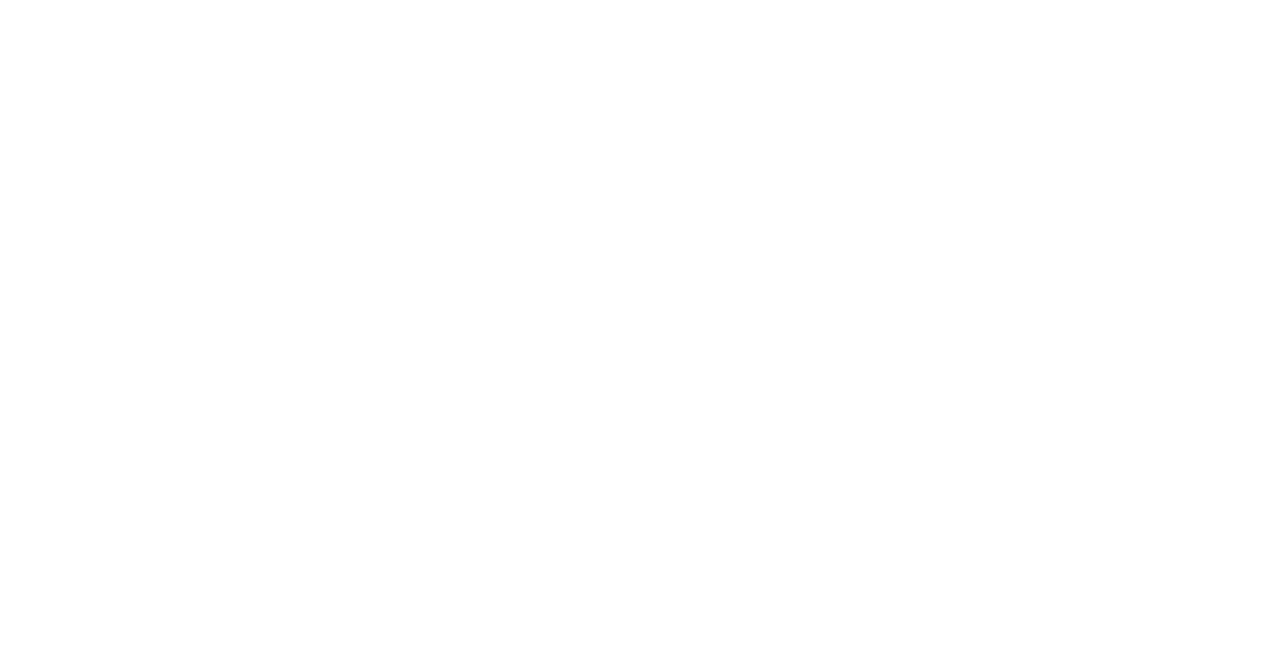
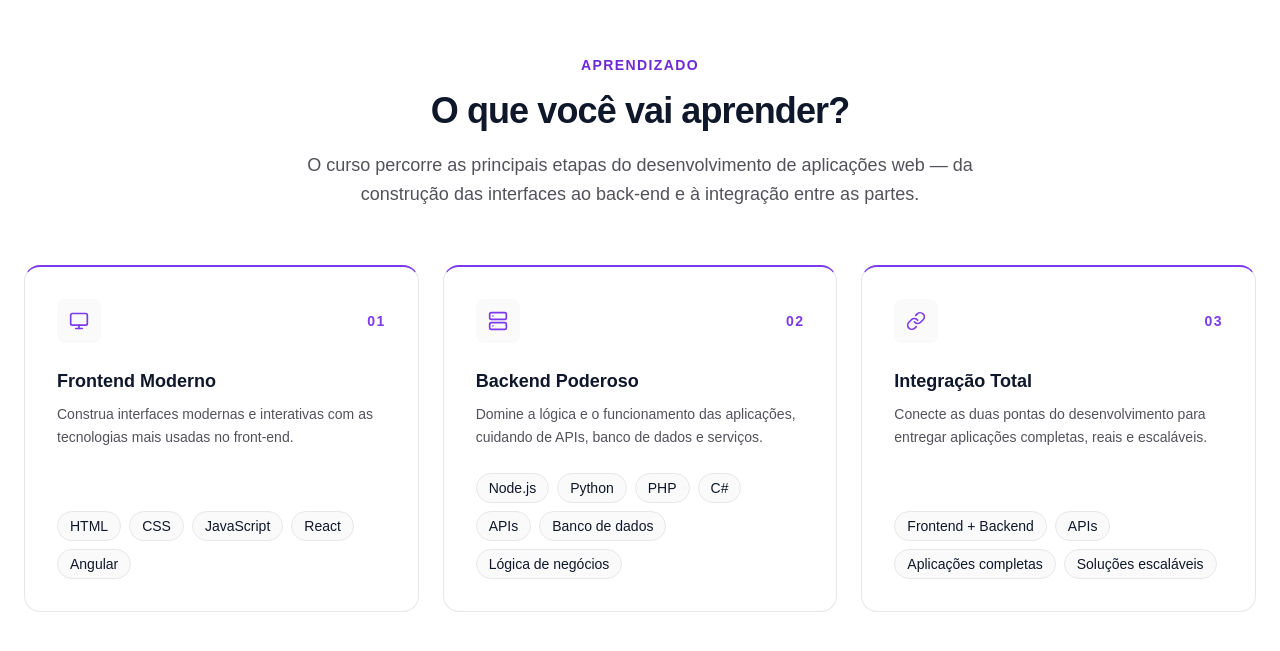
Before and after one commit to DaviMostaro/codi-landing, a Next.js app: page / in a window 1280 px wide. Shown: the part 2140-2791 px from the top of the page. Before the commit the page ends 2083 px from the top, so only its background shows below. Built offline with nearby package versions, Linux system fonts and the light colour scheme.

Commit message:
feat: cria secao WhatYouWillLearn

```diff
--- a/src/app/page.tsx
+++ b/src/app/page.tsx
@@ -2,6 +2,7 @@
 import { Hero } from "@/components/Hero";
 import { WhyFullStack } from "@/components/WhyFullStack";
 import { AboutCourse } from "@/components/AboutCourse";
+import { WhatYouWillLearn } from "@/components/WhatYouWillLearn";
 
 export default function Home() {
   return (
@@ -20,9 +21,7 @@
         <section id="about-course">
           <AboutCourse />
         </section>
-        <section id="what-you-will-learn">
-          {/* <WhatYouWillLearn /> */}
-        </section>
+          <WhatYouWillLearn />
         <section id="form">
           {/* <Form /> */}
         </section>
--- /dev/null
+++ b/src/components/WhatYouWillLearn.tsx
@@ -0,0 +1,98 @@
+import { FiLink, FiMonitor, FiServer } from "react-icons/fi";
+
+const pillars = [
+  {
+    number: "01",
+    title: "Frontend Moderno",
+    description:
+      "Construa interfaces modernas e interativas com as tecnologias mais usadas no front-end.",
+    icon: FiMonitor,
+    techs: ["HTML", "CSS", "JavaScript", "React", "Angular"],
+  },
+  {
+    number: "02",
+    title: "Backend Poderoso",
+    description:
+      "Domine a lógica e o funcionamento das aplicações, cuidando de APIs, banco de dados e serviços.",
+    icon: FiServer,
+    techs: [
+      "Node.js",
+      "Python",
+      "PHP",
+      "C#",
+      "APIs",
+      "Banco de dados",
+      "Lógica de negócios",
+    ],
+  },
+  {
+    number: "03",
+    title: "Integração Total",
+    description:
+      "Conecte as duas pontas do desenvolvimento para entregar aplicações completas, reais e escaláveis.",
+    icon: FiLink,
+    techs: [
+      "Frontend + Backend",
+      "APIs",
+      "Aplicações completas",
+      "Soluções escaláveis",
+    ],
+  },
+];
+
+export function WhatYouWillLearn() {
+  return (
+    <section
+      id="what-you-will-learn"
+      className="mx-auto max-w-7xl px-6 py-20 sm:py-28"
+    >
+      <div className="flex flex-col items-center text-center">
+        <span className="text-sm font-semibold uppercase tracking-widest text-codi-text-accent">
+          Aprendizado
+        </span>
+        <h2 className="mt-4 max-w-2xl text-3xl font-bold tracking-tight text-codi-text sm:text-4xl">
+          O que você vai aprender?
+        </h2>
+        <p className="mt-5 max-w-2xl text-base leading-relaxed text-codi-text-secondary sm:text-lg">
+          O curso percorre as principais etapas do desenvolvimento de aplicações
+          web — da construção das interfaces ao back-end e à integração entre as
+          partes.
+        </p>
+      </div>
+
+      <div className="mt-14 grid gap-6 md:grid-cols-3">
+        {pillars.map((pillar) => (
+          <article
+            key={pillar.number}
+            className="flex h-full flex-col rounded-2xl border border-codi-border border-t-2 border-t-codi-primary p-8"
+          >
+            <div className="flex items-center justify-between">
+              <span className="flex h-11 w-11 items-center justify-center rounded-lg bg-codi-surface text-codi-primary">
+                <pillar.icon className="h-5 w-5" />
+              </span>
+              <span className="text-sm font-bold tracking-widest text-codi-primary">
+                {pillar.number}
+              </span>
+            </div>
+            <h3 className="mt-6 text-lg font-semibold text-codi-text">
+              {pillar.title}
+            </h3>
+            <p className="mt-2 text-sm leading-relaxed text-codi-text-secondary">
+              {pillar.description}
+            </p>
+            <ul className="mt-auto flex flex-wrap gap-2 pt-6">
+              {pillar.techs.map((tech) => (
+                <li
+                  key={tech}
+                  className="rounded-full border border-codi-border bg-codi-surface px-3 py-1 text-sm text-codi-text"
+                >
+                  {tech}
+                </li>
+              ))}
+            </ul>
+          </article>
+        ))}
+      </div>
+    </section>
+  );
+}
```
